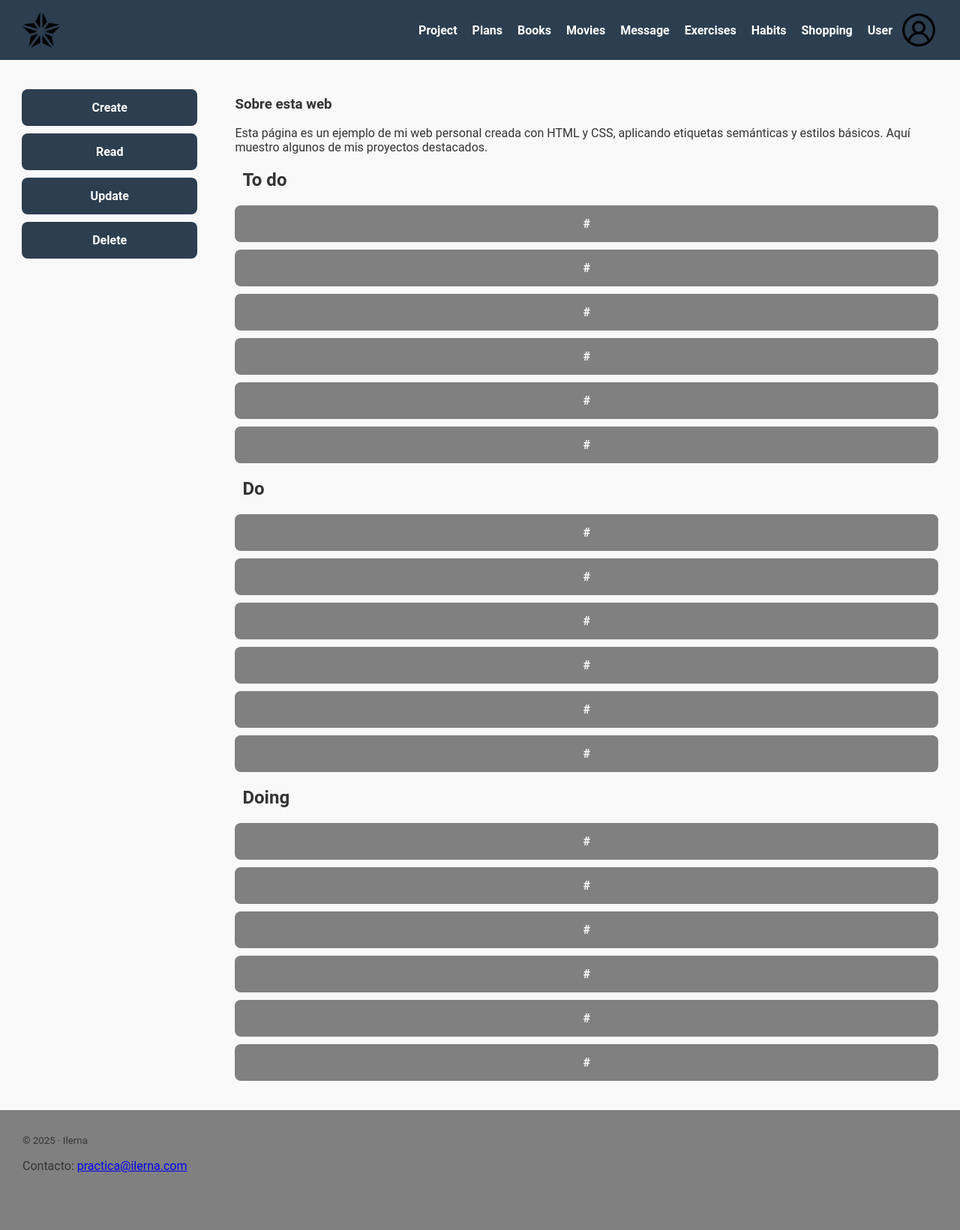
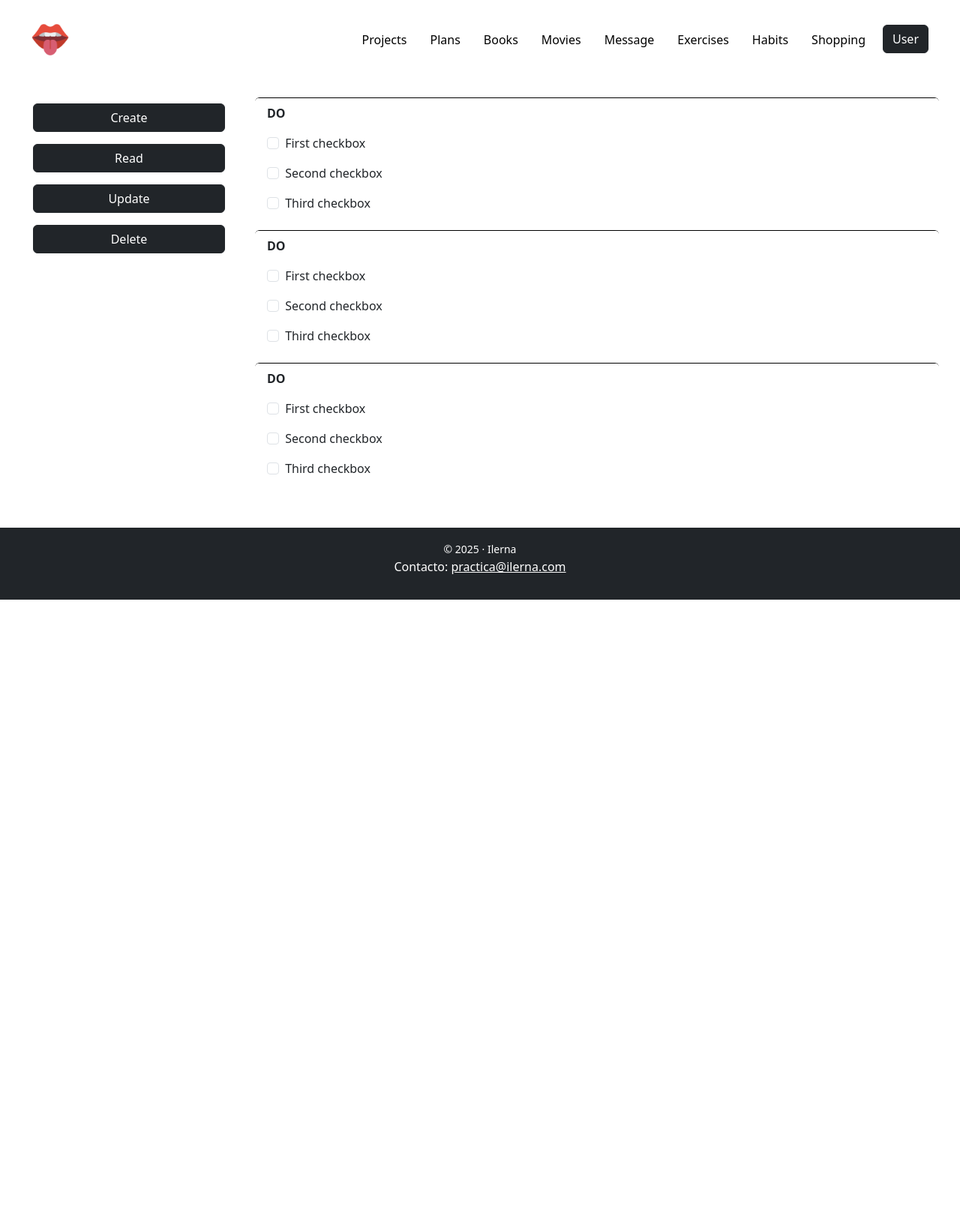
Before and after one commit to JohanSebastianPZ/Mi-primera-Web, a PHP site: page / in a window 1280 px wide. Shown: the whole page at 75% size. After the commit the page ends 800 px from the top, so only its background shows below. Run offline with PHP 8.4, Linux system fonts and the light colour scheme.

Commit message:
Nueva Version Mi-Primera-Pagina-2.0

```diff
--- a/mi_primera_web/index.html
+++ /dev/null
@@ -1,82 +0,0 @@
-<!DOCTYPE html>
-<html lang="en">
-<head>
-    <meta charset="UTF-8">
-    <meta name="viewport" content="width=device-width, initial-scale=1.0">
-    <title>Mi primera pagina web</title>
-    <link rel="stylesheet" href="./style.css">
-    <link rel="shortcut icon" href="./estrella.png" type="image/x-icon">
-</head>
-
-<body>
-    <header>
-        <div class="logo">
-            <a href="#"><img src="./estrella.png" alt=""></a>
-        </div>
-        <nav>
-            <ul>
-
-                <li><a href="#">Project</a></li>
-                <li><a href="#">Plans</a></li>
-                <li><a href="#">Books</a></li>
-                <li><a href="#">Movies</a></li>
-                <li><a href="#">Message</a></li>
-                <li><a href="#">Exercises</a></li>
-                <li><a href="#">Habits</a></li>
-                <li><a href="#">Shopping</a></li>
-                <li><a href="#">User<img src="./avatar.png"></a></li>
-            </ul>
-        </nav>
-    </header>
-
-    <main>
-        <div class="acciones">
-            <ul>
-                <li><a href="">Create</a></li>
-                <li><a href="">Read</a></li>
-                <li><a href="">Update</a></li>
-                <li><a href="">Delete</a></li>
-            </ul>
-        </div>
-        <div class="lista">
-
-            <article>
-                <h3>Sobre esta web</h3>
-                <p>Esta página es un ejemplo de mi web personal creada con HTML y CSS, aplicando etiquetas semánticas y estilos básicos. Aquí muestro algunos de mis proyectos destacados.</p>
-            </article>
-
-            <h2>To do</h2>
-            <ul>
-               <li><a href="#">#</a></li>
-               <li><a href="#">#</a></li>
-               <li><a href="#">#</a></li>
-               <li><a href="#">#</a></li>
-               <li><a href="#">#</a></li>
-               <li><a href="#">#</a></li>
-           </ul>
-           <h2>Do</h2>
-            <ul>
-                <li><a href="#">#</a></li>
-                <li><a href="#">#</a></li>
-                <li><a href="#">#</a></li>
-                <li><a href="#">#</a></li>
-                <li><a href="#">#</a></li>
-                <li><a href="#">#</a></li>
-           </ul>
-           <h2>Doing</h2>
-            <ul>
-                <li><a href="#">#</a></li>
-                <li><a href="#">#</a></li>
-                <li><a href="#">#</a></li>
-                <li><a href="#">#</a></li>
-                <li><a href="#">#</a></li>
-                <li><a href="#">#</a></li>
-           </ul>
-        </div>
-    </main>
-    <footer>
-        <small>&copy; 2025 · Ilerna</small>
-        <p>Contacto: <a href="practica@ilerna.com">practica@ilerna.com</a></p>
-    </footer>
-</body>
-</html>
--- /dev/null
+++ b/mi_primera_web/index.php
@@ -0,0 +1,133 @@
+<!DOCTYPE html>
+<html lang="en">
+
+<head>
+    <meta charset="UTF-8">
+    <meta name="viewport" content="width=device-width, initial-scale=1.0">
+    <title>Mi primera pagina web</title>
+    <!-- Bootstrap CSS -->
+    <link href="https://cdn.jsdelivr.net/npm/bootstrap@5.3.3/dist/css/bootstrap.min.css" rel="stylesheet">
+    <link rel="stylesheet" href="./style.css">
+    <link rel="shortcut icon" href="./Logo.png" type="image/x-icon">
+</head>
+
+<body>
+    <header>
+        <!-- Barra de Navegación -->
+        <nav class="navbar navbar-expand-lg bg-white">
+            <div class="container-fluid">
+
+                <!-- Logo -->
+                <a class="navbar-brand" href="#">
+                    <img src="./Logo.png" alt="Logo" style="max-height:50px;">
+                </a>
+
+                <!-- Botón de menu (mobile) -->
+                <button class="navbar-toggler" type="button" data-bs-toggle="collapse"
+                    data-bs-target="#navbarTogglerDemo03" aria-controls="navbarTogglerDemo03" aria-expanded="false"
+                    aria-label="Toggle navigation">
+                    <span class="navbar-toggler-icon"></span>
+                </button>
+
+                <!-- Menú de navegación -->
+                <div class="collapse navbar-collapse ms-auto" id="navbarTogglerDemo03">
+                    <ul class="navbar-nav ms-auto mb-2 mb-lg-0">
+                        <li class="nav-item"><a class="nav-link active" href="#">Projects</a></li>
+                        <li class="nav-item"><a class="nav-link active" href="#">Plans</a></li>
+                        <li class="nav-item"><a class="nav-link active" href="#">Books</a></li>
+                        <li class="nav-item"><a class="nav-link active" href="#">Movies</a></li>
+                        <li class="nav-item"><a class="nav-link active" href="#">Message</a></li>
+                        <li class="nav-item"><a class="nav-link active" href="#">Exercises</a></li>
+                        <li class="nav-item"><a class="nav-link active" href="#">Habits</a></li>
+                        <li class="nav-item"><a class="nav-link active" href="#">Shopping</a></li>
+                        <li class="list-group-item"><a href="#" class="btn btn-dark w-100">User</a></li>
+                    </ul>
+                </div>
+            </div>
+        </nav>
+    </header>
+
+    <div class="row m-3 mt-4">
+        <!-- Menú lateral CRUD -->
+        <div class="col-3">
+            <ul class="list-group ">
+                <li class="list-group-item"><a href="#" class="btn btn-dark w-100">Create</a></li>
+                <li class="list-group-item"><a href="#" class="btn btn-dark w-100">Read</a></li>
+                <li class="list-group-item"><a href="#" class="btn btn-dark w-100">Update</a></li>
+                <li class="list-group-item"><a href="#" class="btn btn-dark w-100">Delete</a></li>
+            </ul>
+        </div>
+
+        <!-- Tablero Kanban en una sola columna -->
+        <div class="col-9">
+
+            <!-- Do -->
+            <div class="card mb-3 border-top border-black">
+                <div class="card-header fw-bold bg-white">DO</div>
+                <ul class="list-group">
+                    <li class="list-group-item">
+                        <input class="form-check-input me-1" type="checkbox" value="" id="firstCheckbox">
+                        <label class="form-check-label" for="firstCheckbox">First checkbox</label>
+                    </li>
+                    <li class="list-group-item">
+                        <input class="form-check-input me-1" type="checkbox" value="" id="secondCheckbox">
+                        <label class="form-check-label" for="secondCheckbox">Second checkbox</label>
+                    </li>
+                    <li class="list-group-item">
+                        <input class="form-check-input me-1" type="checkbox" value="" id="thirdCheckbox">
+                        <label class="form-check-label" for="thirdCheckbox">Third checkbox</label>
+                    </li>
+                </ul>
+            </div>
+
+            <!-- Doing -->
+            <div class="card mb-3 border-top border-black">
+                <div class="card-header fw-bold bg-white">DO</div>
+                <ul class="list-group">
+                    <li class="list-group-item">
+                        <input class="form-check-input me-1" type="checkbox" value="" id="firstCheckbox">
+                        <label class="form-check-label" for="firstCheckbox">First checkbox</label>
+                    </li>
+                    <li class="list-group-item">
+                        <input class="form-check-input me-1" type="checkbox" value="" id="secondCheckbox">
+                        <label class="form-check-label" for="secondCheckbox">Second checkbox</label>
+                    </li>
+                    <li class="list-group-item">
+                        <input class="form-check-input me-1" type="checkbox" value="" id="thirdCheckbox">
+                        <label class="form-check-label" for="thirdCheckbox">Third checkbox</label>
+                    </li>
+                </ul>
+            </div>
+
+            <!-- Done -->
+            <div class="card mb-3 border-top border-black">
+                <div class="card-header fw-bold bg-white">DO</div>
+                <ul class="list-group">
+                    <li class="list-group-item">
+                        <input class="form-check-input me-1" type="checkbox" value="" id="firstCheckbox">
+                        <label class="form-check-label" for="firstCheckbox">First checkbox</label>
+                    </li>
+                    <li class="list-group-item">
+                        <input class="form-check-input me-1" type="checkbox" value="" id="secondCheckbox">
+                        <label class="form-check-label" for="secondCheckbox">Second checkbox</label>
+                    </li>
+                    <li class="list-group-item">
+                        <input class="form-check-input me-1" type="checkbox" value="" id="thirdCheckbox">
+                        <label class="form-check-label" for="thirdCheckbox">Third checkbox</label>
+                    </li>
+                </ul>
+            </div>
+
+        </div>
+    </div>
+
+
+    <footer class="bg-dark text-white text-center p-3">
+        <small>&copy; 2025 · Ilerna</small>
+        <p>Contacto: <a href="mailto:practica@ilerna.com" class="text-white">practica@ilerna.com</a></p>
+    </footer>
+
+    <!-- Bootstrap JS -->
+    <script src="https://cdn.jsdelivr.net/npm/bootstrap@5.3.3/dist/js/bootstrap.bundle.min.js"></script>
+</body>
+</html>
--- a/mi_primera_web/style.css
+++ b/mi_primera_web/style.css
@@ -1,120 +1,45 @@
 body {
   padding: 0;
   margin: 0;
-  font-family: "Roboto", Arial, Helvetica, sans-serif;
-  background-color: #f9f9f9;
+  background-color: #fff;
   color: #333;
 }
 header {
+  padding: 15px 30px;
+}
+main{
+  flex: 1;
+}
+header img {
+  max-height: 50px; /* Ajusta el tamaño del logo */
+  width: auto;
+}
+.header {
   display: flex;
   justify-content: space-between;
   align-items: center;
-  padding: 15px 30px;
-  background-color: #2c3e50;
+}
+.navbar-nav {
+  display: flex;
+  gap: 15px; /*Espacio entre items*/
+}
+.list-group-item{
+  border: none; /*Le quito el border a la lista*/
+}
+.card{
+  border:none;
+}
+.card-header{
+  border:none
+}
+/*Footer*/
+footer {
+  position: fixed;
+  bottom: 0;
+  left: 0;
+  width: 100%;
+  background-color: #333;
   color: white;
+  text-align: center;
+  padding: 10px 0;
 }
-header img{
-  max-height: 50px;
-  width: auto;
-  display: block;
-}
-nav ul{
-  display: flex;
-  gap: 20px;
-  margin: 0;
-  padding: 0;
-  list-style: none;
-}
-nav li{
-  align-content: center;
-}
-nav ul li a {
-  display: flex;
-  align-items: center;
-  gap: 10px;
-  text-decoration: none;
-  color: white;
-  font-weight: bold;
-  cursor: pointer;
-}
-main{
-  display: flex;
-  justify-content: space-between;
-  gap: 50px;
-  padding: 29px;
-}
-h2{
-  margin-left: 10px;
-}
-
-/*---------------------------Acciones---------------------------------*/
-.acciones{
-  display: block;
-  flex: 2;
-}
-
-.acciones ul {
-  list-style: none;
-  padding: 0;
-  margin: 0;
-}
-
-
-.acciones ul li {
-  margin: 10px 0;
-}
-
-.acciones ul li a {
-  display: flex;
-  justify-content: center;
-  align-items: center;
-  text-decoration: none;
-  color: white;
-  background-color: #2c3e50;
-  padding: 15px 20px;
-  border-radius: 8px;
-  font-weight: bold;
-
-}
-.acciones ul li a:hover {
-  background-color: #1abc9c;
-  color: white;
-}
-/*---------------Lista-------------------------------------------*/
-.lista{
-  display: block;
-  flex: 8;
-}
-
-.lista ul {
-  list-style: none;
-  padding: 0;
-  margin: 0;
-}
-
-.lista ul li {
-  margin: 10px 0;
-}
-
-.lista ul li a {
-  display: flex;
-  justify-content: center;
-  align-items: center;
-  text-decoration: none;
-  color: white;
-  background-color: gray;
-  padding: 15px 20px;
-  border-radius: 8px;
-  font-weight: bold;
-}
-.lista ul li a:hover{
-  background-color: black;
-
-}
-
-/*---------------Footer-------------------------------------------*/
-footer {
-  background-color: gray;
-  height: 100px;
-  padding: 30px;
-}
```
Also changed, not shown: mi_primera_web/connection.php (added, +18 -0 lines), mi_primera_web/Logo.png, mi_primera_web/avatar.png, mi_primera_web/estrella.png (deleted), mi_primera_web/fondo.webp (deleted), 2 other files.
